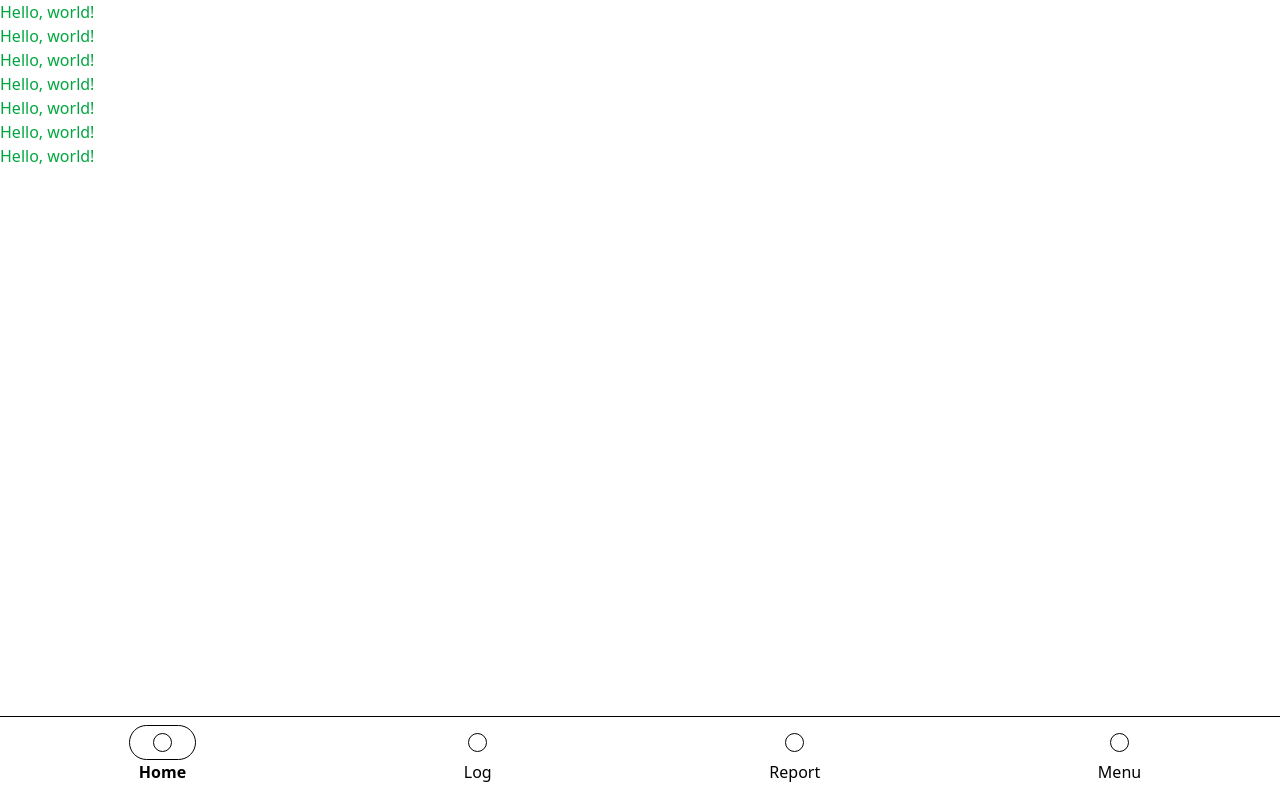
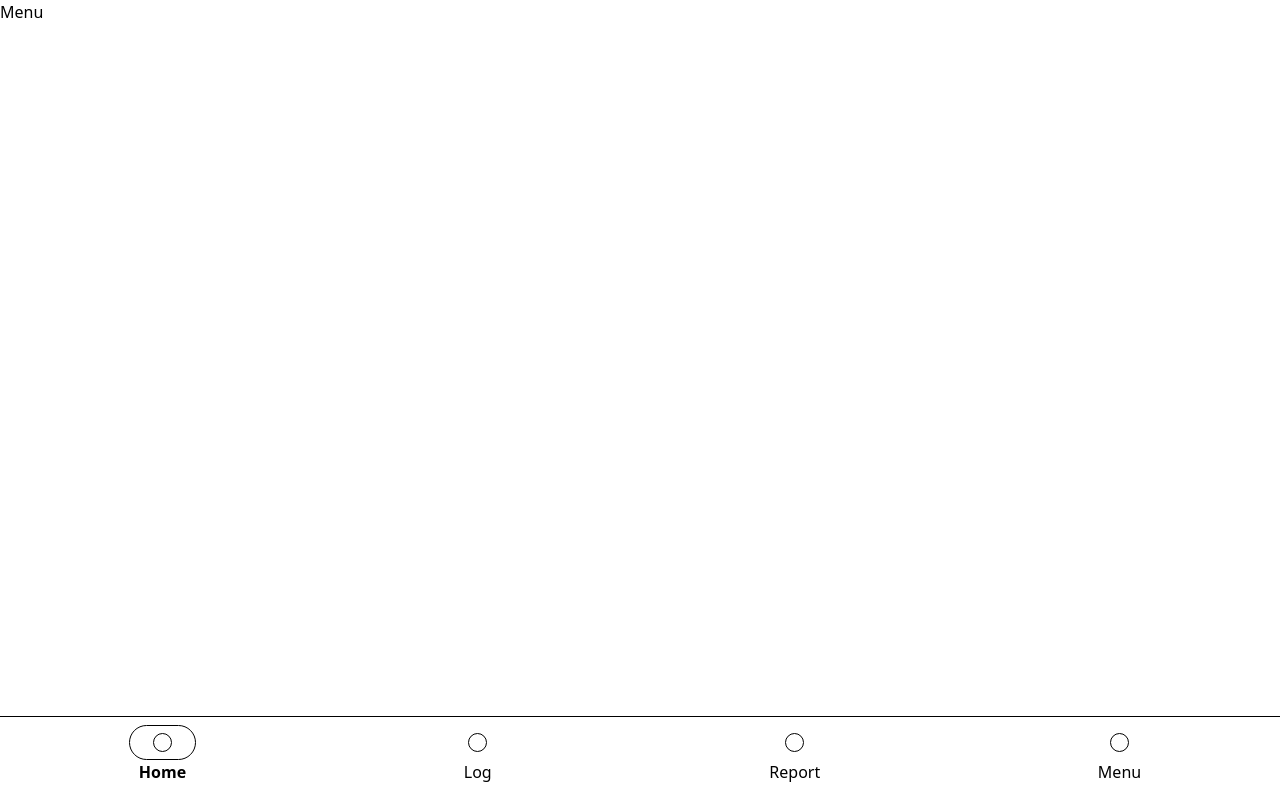
Before and after one commit to luisrafaeldeluvio/wellness-app, a React (Vite) app: page /menu in a window 1280 px wide. Built offline with nearby package versions, Linux system fonts and the light colour scheme.

Commit message:
Implement routing and create page components for Home, Log, Menu, and Report

```diff
--- a/src/App.tsx
+++ b/src/App.tsx
@@ -1,18 +1,24 @@
 import { NavBar } from "./components/NavBar";
+import { Route, Switch, Redirect } from "wouter";
+import Home from "./pages/Home";
+import Log from "./pages/log";
+import Menu from "./pages/Menu";
+import Report from "./pages/Report";
 
-function App() {
-  return (
-    <>
-      <p className="text-green-600">Hello, world!</p>
-      <p className="text-green-600">Hello, world!</p>
-      <p className="text-green-600">Hello, world!</p>
-      <p className="text-green-600">Hello, world!</p>
-      <p className="text-green-600">Hello, world!</p>
-      <p className="text-green-600">Hello, world!</p>
-      <p className="text-green-600">Hello, world!</p>
-      <NavBar></NavBar>
-    </>
-  );
-}
+const App = () => (
+  <>
+    <NavBar></NavBar>
+    <Switch>
+      <Route path="/" component={Home}></Route>
+      <Route path="/log" component={Log}></Route>
+      <Route path="/menu" component={Menu}></Route>
+      <Route path="/report" component={Report}></Route>
+
+      <Route path="/home">
+        <Redirect to="/" />
+      </Route>
+    </Switch>
+  </>
+);
 
 export default App;
--- a/src/components/NavBar.tsx
+++ b/src/components/NavBar.tsx
@@ -1,5 +1,6 @@
 import tempIcon from "./temp_icon.svg";
 import { useState } from "react";
+import { Link } from "wouter";
 
 interface NavItemProps {
   label: string;
@@ -47,12 +48,14 @@ export const NavBar = () => {
     <nav className="fixed bottom-0 left-0 w-full border-t border-t-black">
       <ul className="flex justify-around">
         {NavItems.map((item) => (
-          <NavItem
+          <Link href={`/${item.label}`}>
+           <NavItem
             label={item.label}
             iconURL={item.iconURL}
             isActive={activeTab === item.label}
             onClick={handleItemClick}
           ></NavItem>
+          </Link>
         ))}
       </ul>
     </nav>
--- /dev/null
+++ b/src/pages/Home.tsx
@@ -0,0 +1,6 @@
+const Home = () => (
+  <>
+    <p>Home</p>
+  </>
+);
+export default Home;
--- /dev/null
+++ b/src/pages/Log.tsx
@@ -0,0 +1,14 @@
+const Log = () => (
+  <>
+    <p className="text-green-600">Hello, world!</p>
+    <p className="text-green-600">Hello, world!</p>
+    <p className="text-green-600">Hello, world!</p>
+    <p className="text-green-600">Hello, world!</p>
+    <p className="text-green-600">Hello, world!</p>
+    <p className="text-green-600">Hello, world!</p>
+    <p className="text-green-600">Hello, world!</p>
+    {/* <NavBar></NavBar> */}
+  </>
+);
+
+export default Log;
--- /dev/null
+++ b/src/pages/Menu.tsx
@@ -0,0 +1,4 @@
+const Menu = () => (
+    <p>Menu</p>
+)
+export default Menu
--- /dev/null
+++ b/src/pages/Report.tsx
@@ -0,0 +1,4 @@
+const Report = () => (
+    <p>Report</p>
+)
+export default Report
```
